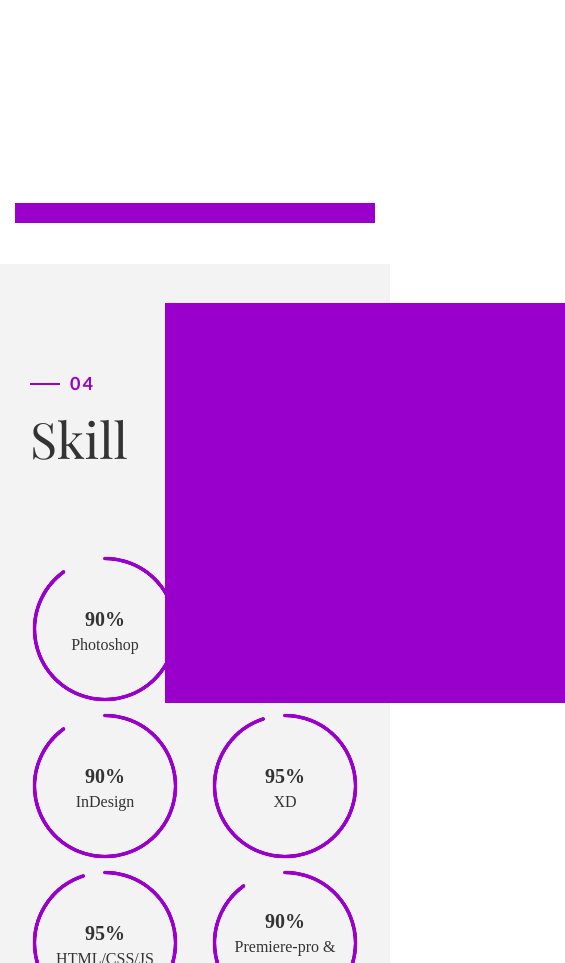
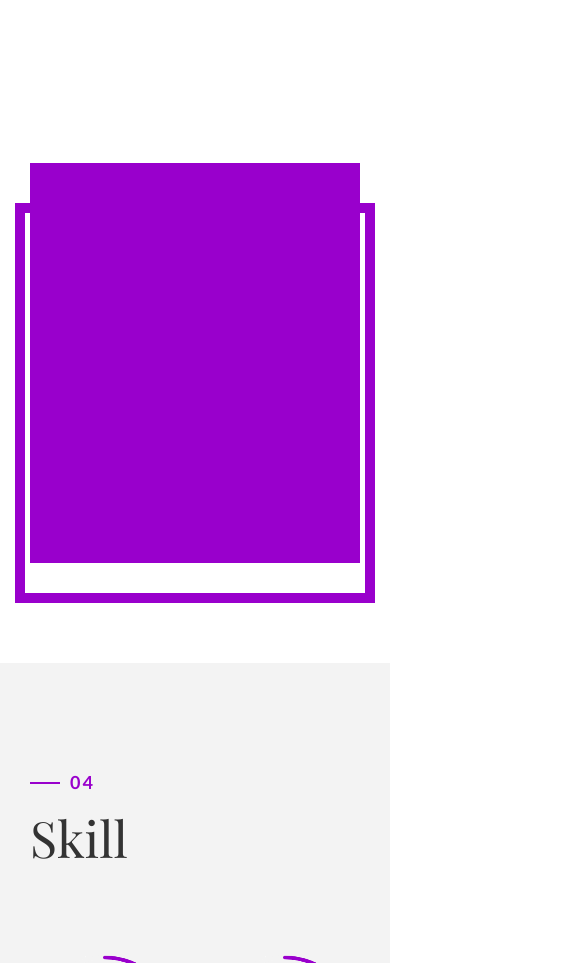
Before and after one commit to kimgsun/portfolio, a plain HTML site: page index.html in a window 390 px wide. Shown: the part 3817-4780 px from the top of the page, 565 px wide, since content can reach past the window. Drawn offline with nearby package versions, Linux system fonts and the light colour scheme; files whose address does not match are found by name; a web font is replaced by a local one.

Commit message:
Add files via upload

```diff
--- a/css/style.css
+++ b/css/style.css
@@ -493,7 +493,9 @@ a.active {
 .about-border {
     position: absolute;
     border: 10px solid #9900cc;
-    width: 400px;
+    max-width: 400px;
+    max-height: 400px;
+    width: 100%;
     height: 400px;
     top: 40px;
     left: 50px;
@@ -503,7 +505,9 @@ a.active {
 .about-box{
     position: absolute;
     background: #9900cc;
-    width: 400px;
+    max-width: 400px;
+    max-height: 400px;
+    width: 100%;
     height: 400px;
     top: 140px;
     left: 150px;
@@ -689,6 +693,10 @@ a.active {
     .m-1{
         margin: 1em 0;
     }
+
+    .about-box{
+        position: static;
+    }
 }
 
 @media (max-width: 768px) {
```
